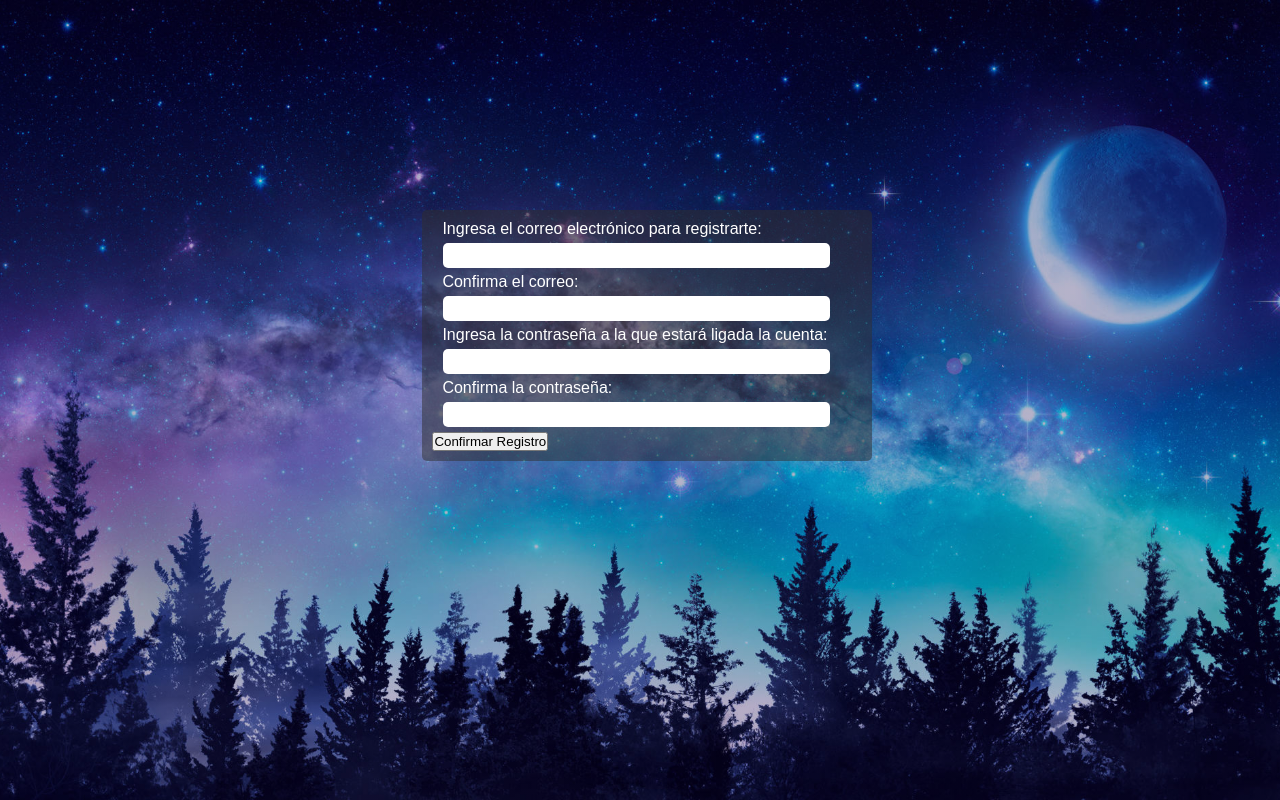
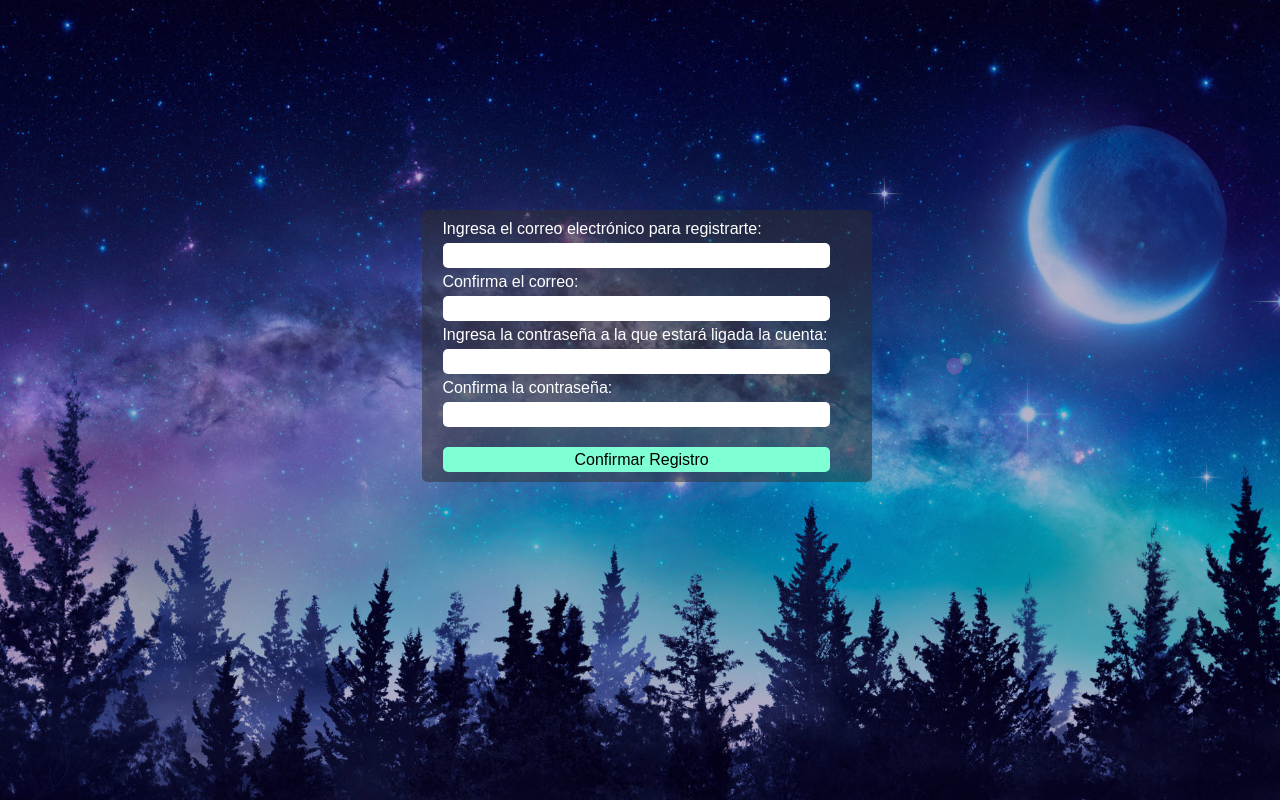
Before and after one commit to Sinxaegh/Sinxaegh.github.io, a PHP site: page /registro.html in a window 1280 px wide. Run offline with PHP 8.4, Linux system fonts and the light colour scheme; some libraries are stand-ins or nearby versions.

Commit message:
Push #2.0.1.0

```diff
--- a/indexstyle.css
+++ b/indexstyle.css
@@ -77,6 +77,19 @@ body{
     background: aquamarine;
     cursor: pointer;
 }
+.content form input[type=submit]{
+    border: 0;
+    outline: 0;
+    margin-top: 15px;
+    margin-left: 2.5%;
+    width:  90%;
+    font-size: 16px;
+    padding-left: 10px;
+    border-radius: 5px;
+    height: 25px;
+    background: aquamarine;
+    cursor: pointer;
+}
 .content form label{
     border: 0;
     margin-top: 15px;
```
